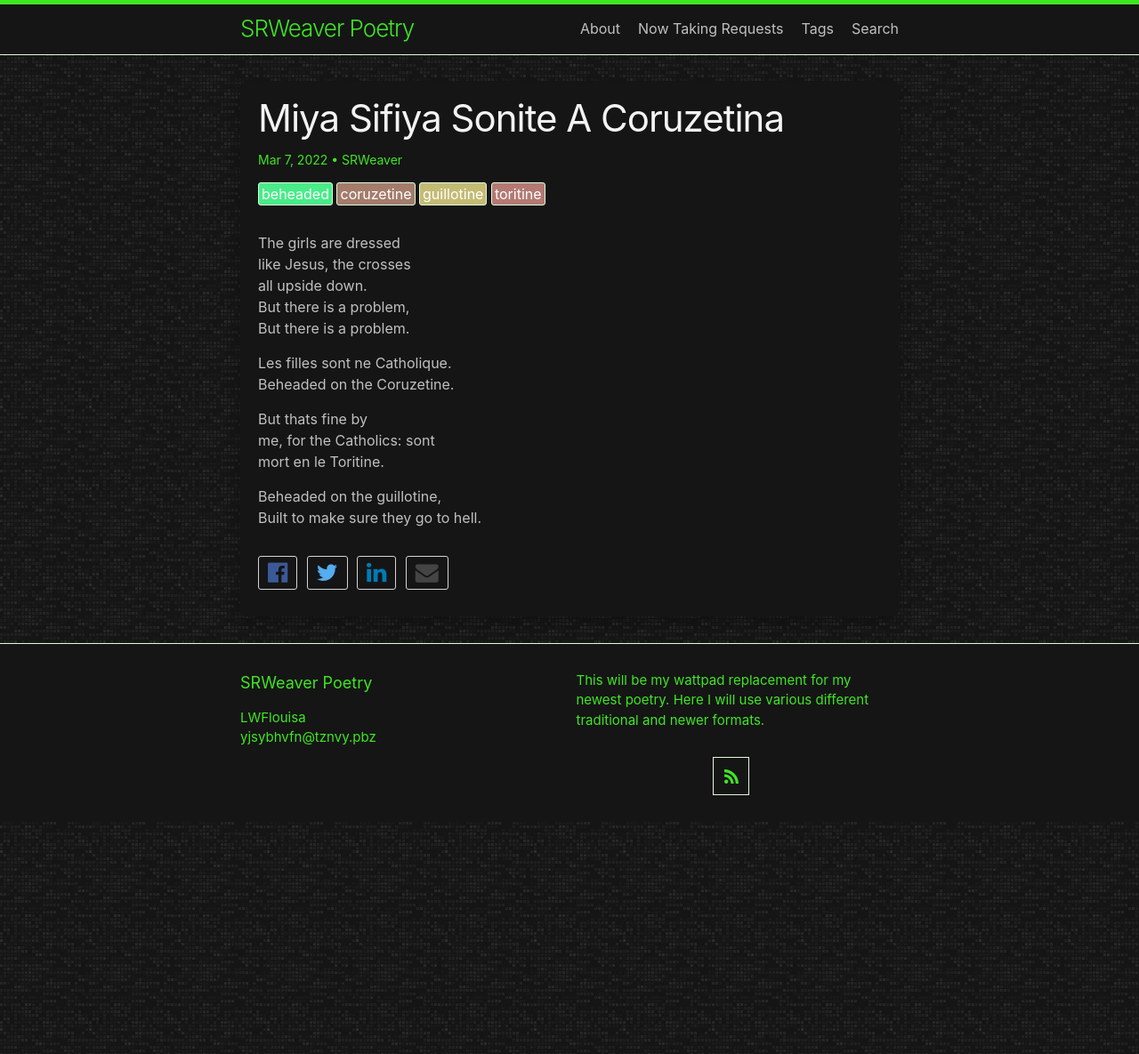
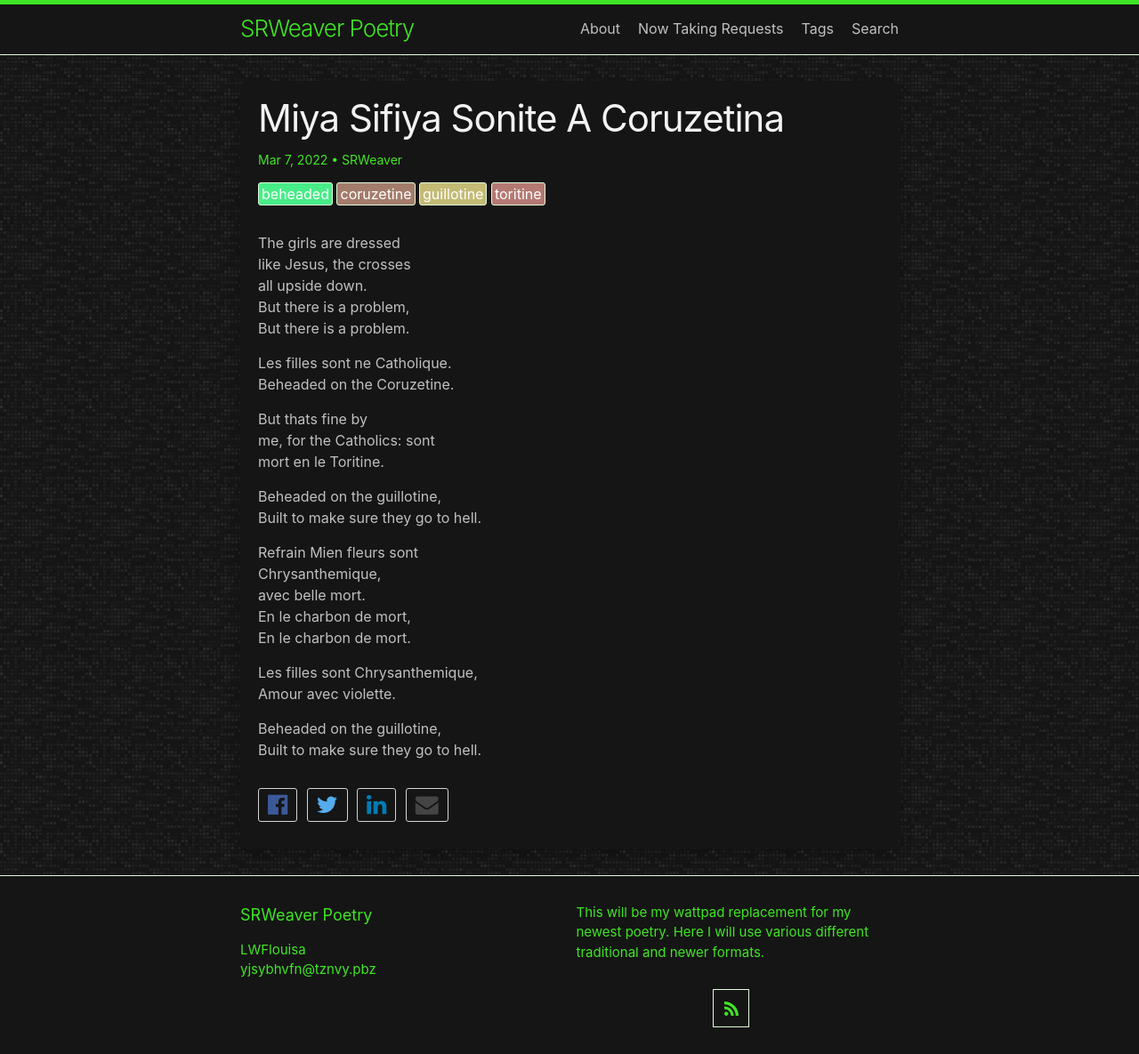
Before and after one commit to LWFlouisa/SRWeaverPoetry, a Jekyll site: the page built from _posts/2022-03-07-miyaisicoruzetina.md, in a window 1280 px wide. Shown: the whole page at 89% size. Built offline with Jekyll 4.4.1, drawn with Linux system fonts in a browser that asks for light colours.

Commit message:
Update 2022-03-07-miyaisicoruzetina.md

```diff
--- a/_posts/2022-03-07-miyaisicoruzetina.md
+++ b/_posts/2022-03-07-miyaisicoruzetina.md
@@ -19,3 +19,16 @@ mort en le Toritine.
 
 Beheaded on the guillotine,<br />
 Built to make sure they go to hell.
+
+Refrain
+Mien fleurs sont<br />
+Chrysanthemique,<br />
+avec belle mort.<br />
+En le charbon de mort,<br />
+En le charbon de mort.
+
+Les filles sont Chrysanthemique,<br />
+Amour avec violette.
+
+Beheaded on the guillotine,<br />
+Built to make sure they go to hell.
```
